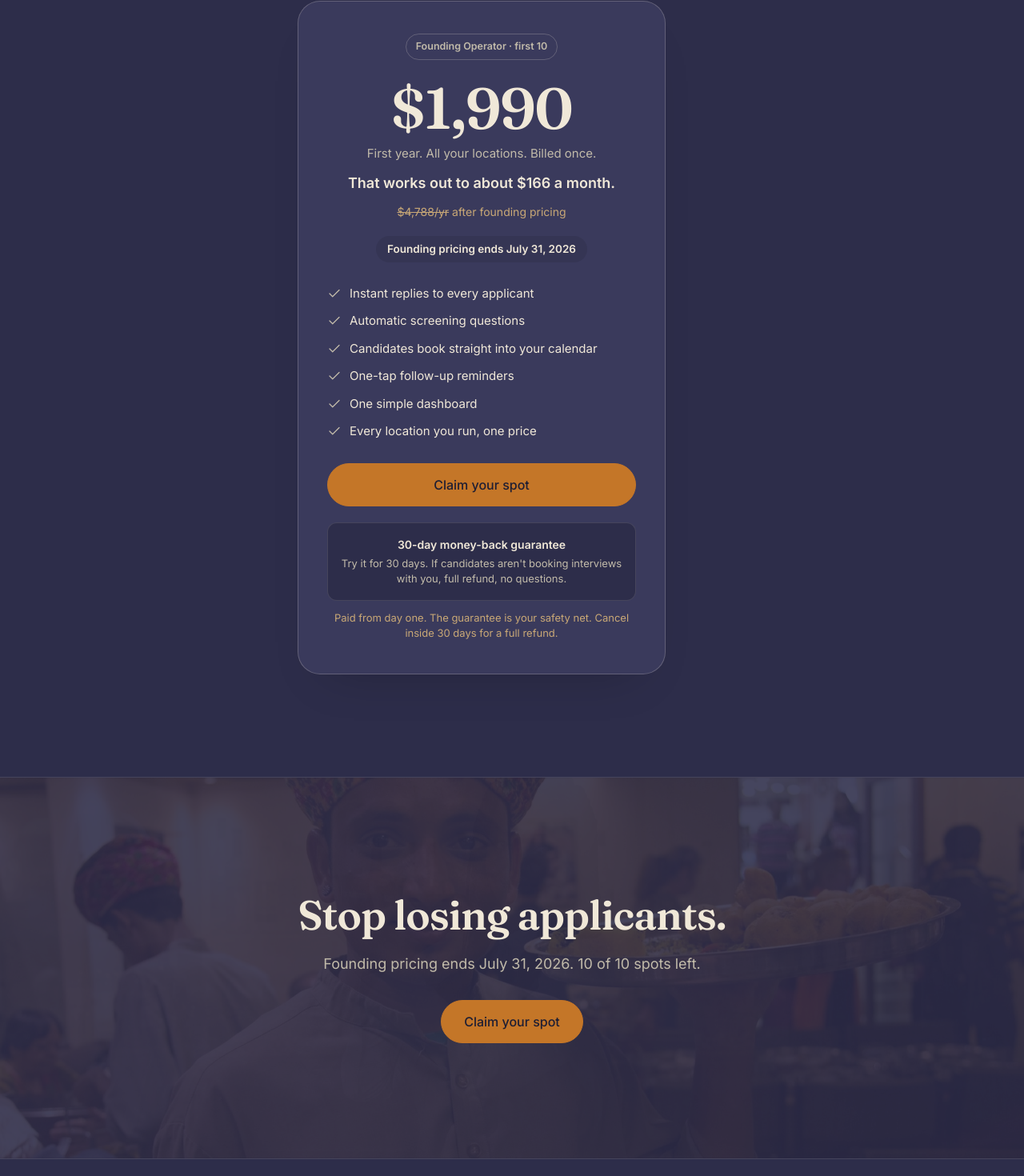
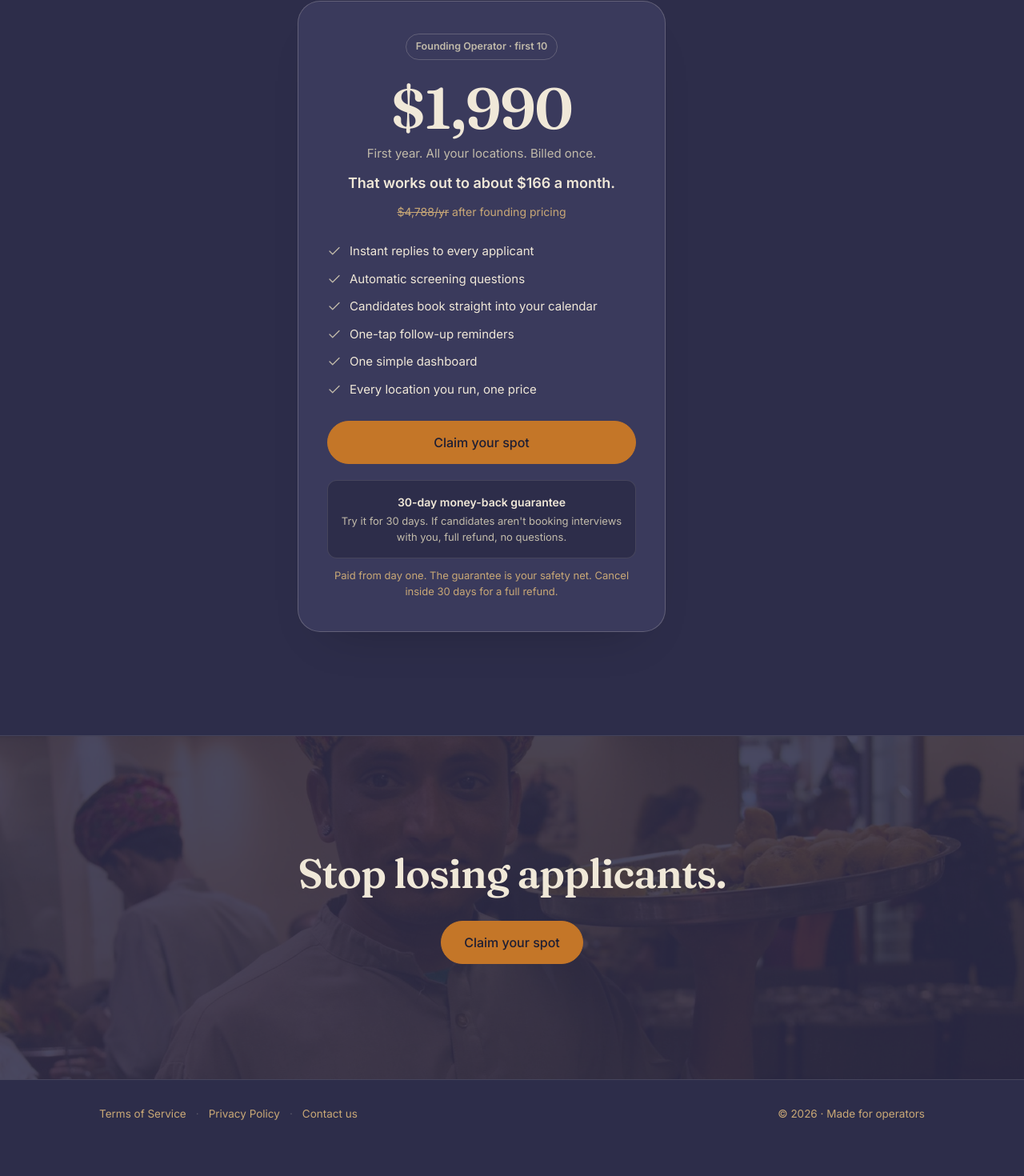
Before and after one commit to morganjackson94/AFRA-WEB, a Next.js app: page / in a window 1280 px wide. Shown: the part 6517-7987 px from the top of the page at 80% size. After the commit the page ends 7951 px from the top, so only its background shows below. Built offline with nearby package versions, Linux system fonts and the light colour scheme; no server answers; the database is empty.

Commit message:
Remove founding deadline/spots-left copy from landing page
Also drops the now-unused seat-count fetch and ISR revalidate that
existed only to power that copy.

```diff
--- a/src/app/page.tsx
+++ b/src/app/page.tsx
@@ -9,7 +9,6 @@ import { LegalLinks } from "../components/LegalLinks";
 import { Reveal } from "../components/Reveal";
 import { SectionLabel } from "../components/SectionLabel";
 import { Stagger } from "../components/Stagger";
-import { countActiveFoundingOperators } from "../lib/activation";
 import {
   FOUNDING_OPERATOR_RENEWAL_PRICE_CENTS,
   FOUNDING_RENEWAL_DISCOUNT_RATE,
@@ -18,7 +17,6 @@ import {
 } from "../lib/billing";
 import { CONTACT_EMAIL } from "../lib/constants";
 import { getLegalDocContent } from "../lib/legalDocs";
-import { prisma } from "../lib/prisma";
 
 const SECTION = "mx-auto max-w-[1080px] px-6";
 // Major-section rhythm: a warm hairline divider + generous vertical air.
@@ -26,17 +24,11 @@ const SECTION_DIVIDED = `${SECTION} border-t border-line py-24 md:py-32`;
 // Asymmetric editorial grid: narrow label rail (left) + wide content (right).
 const RAIL = "grid grid-cols-1 gap-x-12 gap-y-8 md:grid-cols-[200px_1fr]";
 
-// Real seat count (see countActiveFoundingOperators — same source of truth
-// startOnboardingAction's checkout-time cap reads). This page takes paid Meta
-// traffic at volume, so it's ISR (see `revalidate` below), not fetched fresh
-// on every single request.
-export const revalidate = 60;
-
-// Founding-Operator offer config. Cap + deadline are REAL commitments — honor
-// them (don't claim 10 and sell 50). priceAfter is the then-current renewal
-// price (docs/CLAIMS.md); priceFounding is what a continuous founding
-// operator actually pays after the 25% standing discount — not a locked
-// rate; see content/legal/terms.md §7a.
+// Founding-Operator offer config. Cap is a REAL commitment — honor it (don't
+// claim 10 and sell 50). priceAfter is the then-current renewal price
+// (docs/CLAIMS.md); priceFounding is what a continuous founding operator
+// actually pays after the 25% standing discount — not a locked rate; see
+// content/legal/terms.md §7a.
 const FOUNDING = {
   priceFirstYear: "$1,990", // annual prepay, billed once, FLAT — covers every location
   monthlyEquivalent: "$166", // light math: 1990 / 12, reassurance only (not billed monthly)
@@ -44,7 +36,6 @@ const FOUNDING = {
   priceFounding: `$${(FOUNDING_OPERATOR_RENEWAL_PRICE_CENTS / 100).toLocaleString("en-US")}/yr`,
   discountPercent: Math.round(FOUNDING_RENEWAL_DISCOUNT_RATE * 100),
   spotsTotal: FOUNDING_SPOTS_TOTAL,
-  deadline: "July 31, 2026",
 };
 
 // TODO(billing): The Founding-Operator offer is an ANNUAL PREPAY (one-time
@@ -121,9 +112,7 @@ const FAQ: { q: string; a: string | string[] }[] = [
   },
 ];
 
-export default async function LandingPage() {
-  const activeFoundingCount = await countActiveFoundingOperators(prisma);
-  const spotsLeft = Math.max(0, FOUNDING.spotsTotal - activeFoundingCount);
+export default function LandingPage() {
   return (
     // overflow-x-clip lets the enlarged hero phone bleed into the right gutter
     // without producing a horizontal scrollbar. `clip` (not `hidden`) doesn't
@@ -360,11 +349,6 @@ export default async function LandingPage() {
                 <s>{FOUNDING.priceAfter}</s> after founding pricing
               </div>
 
-              {/* Deadline */}
-              <div className="mt-5 inline-block rounded-full bg-cream px-3.5 py-1.5 text-[13.5px] font-semibold text-ink">
-                Founding pricing ends {FOUNDING.deadline}
-              </div>
-
               <ul className="my-7 flex flex-col gap-3 text-left">
                 {[
                   "Instant replies to every applicant",
@@ -405,10 +389,7 @@ export default async function LandingPage() {
         <div className={`${SECTION} relative`}>
           <Stagger step={110}>
             <h2 className="t-title mx-auto max-w-[18ch]">Stop losing applicants.</h2>
-            <p className="mx-auto mt-5 mb-8 text-[18px] text-ink-soft">
-              Founding pricing ends {FOUNDING.deadline}. {spotsLeft} of {FOUNDING.spotsTotal} spots left.
-            </p>
-            <div>
+            <div className="mt-8">
               <CTA size="lg" />
             </div>
           </Stagger>
```
